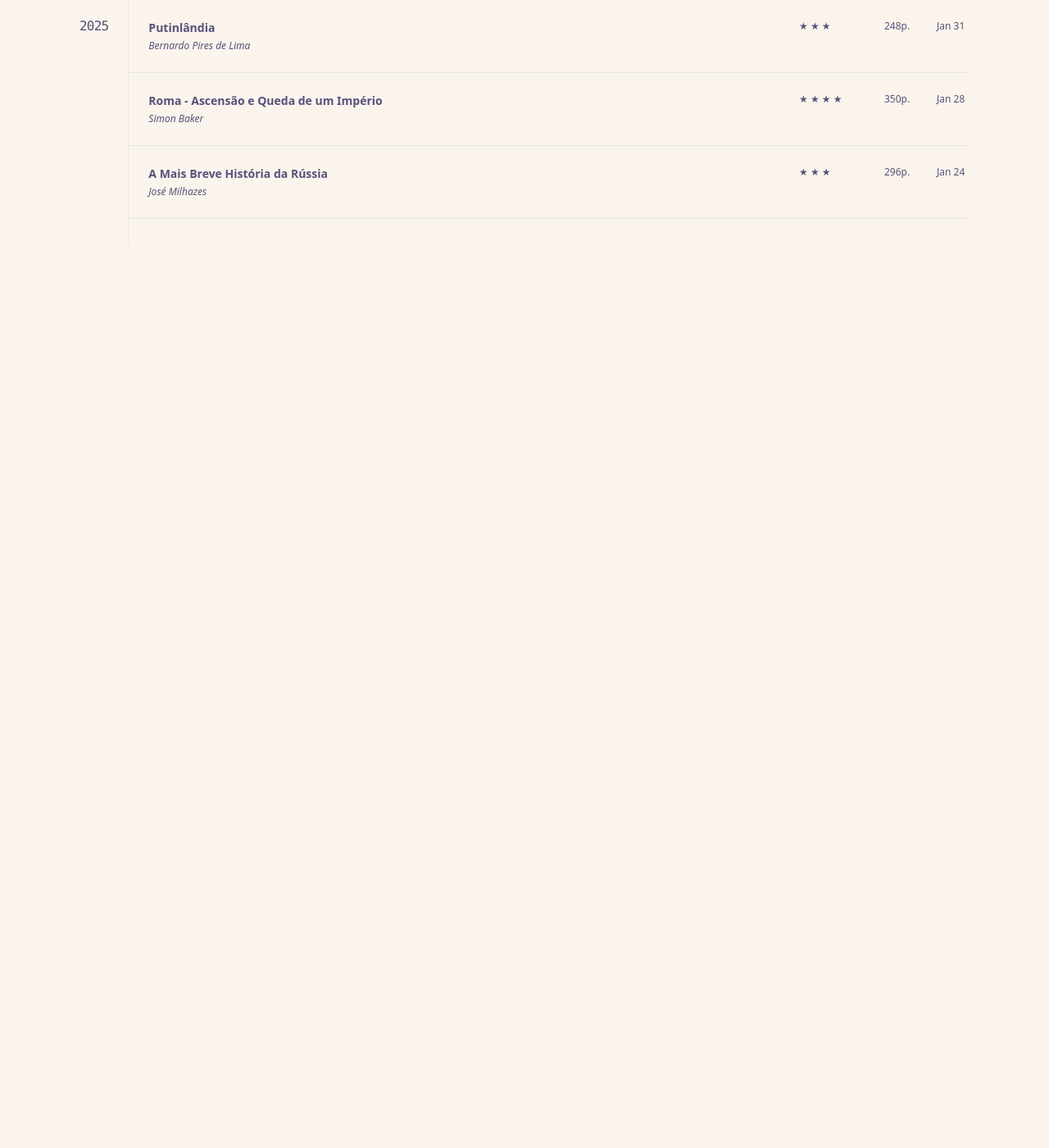
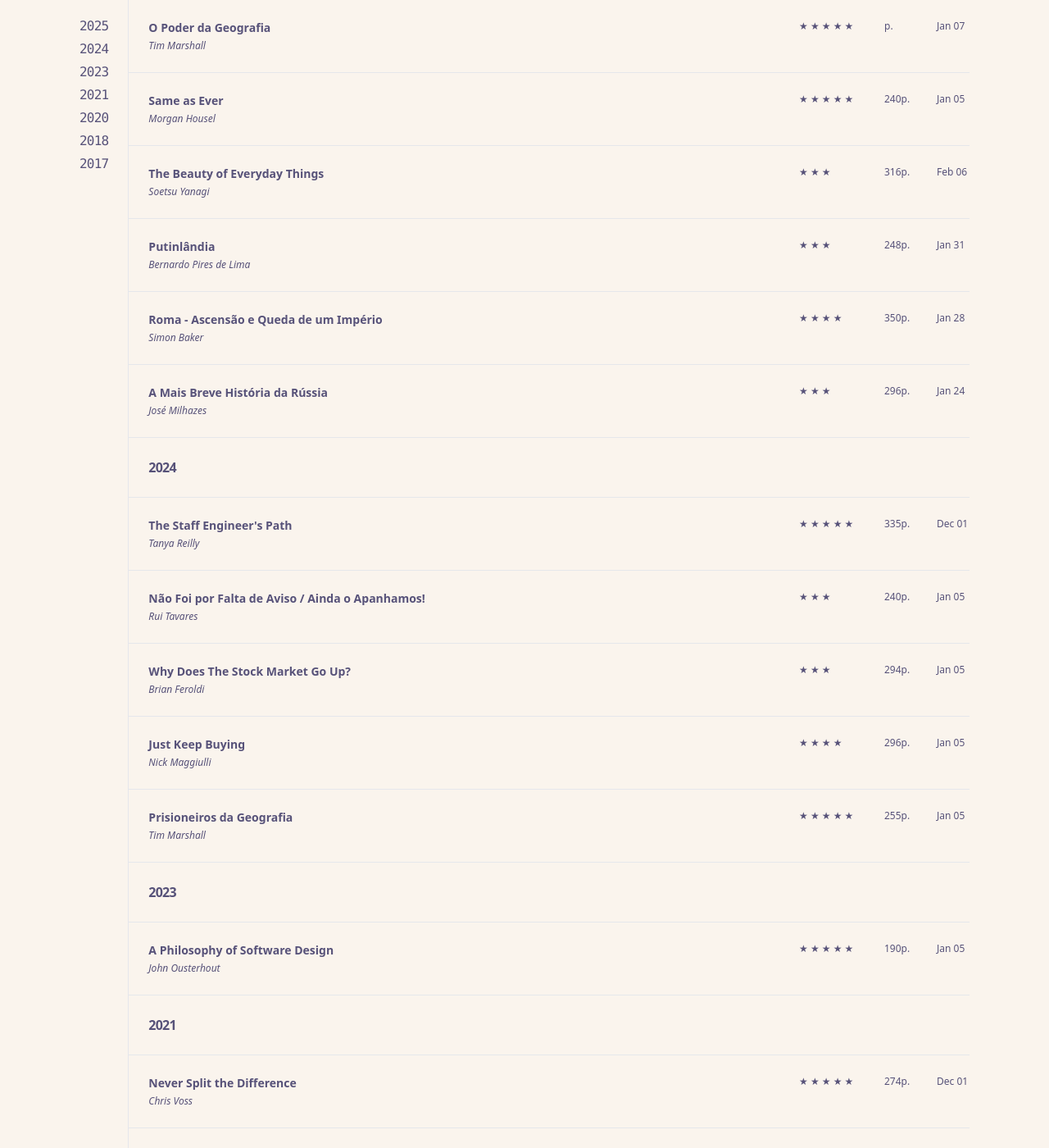
Before and after one commit to ordepdev/ordepdev.github.io, a Jekyll site: the page built from readings.md, in a window 1280 px wide and 1400 px high, scrolled down 1516 px. Shown: the whole window at 82% size. Built offline with Jekyll 4.4.1, drawn with Linux system fonts in a browser that asks for light colours; before the commit the page ends 1815 px from its top, so only the background shows below that; some of the changed text lies outside the part shown.

Commit message:
Add 18 more books from Goodreads data
🤖 Generated with [Claude Code](https://claude.ai/code)

Co-Authored-By: Claude <noreply@anthropic.com>

```diff
--- a/_data/readings.yml
+++ b/_data/readings.yml
@@ -46,13 +46,21 @@
   read_at: 2025-04-04
   link: https://www.goodreads.com/book/show/o-agente-estrangeiro
 
+- title: "Nós"
+  authors: [ "Yevgeny Zamyatin" ]
+  pages: 290
+  published_year: 1924
+  rating: 2
+  read_at: 2025-03-18
+  link: https://www.goodreads.com/book/show/20647867-n-s
+
 - title: "Slaughterhouse-Five"
   authors: [ "Kurt Vonnegut Jr." ]
   pages: 285
   published_year: 1969
   rating: 4
   read_at: 2025-03-26
-  link: https://www.goodreads.com/book/show/slaughterhouse-five
+  link: https://www.goodreads.com/book/show/8123395-slaughterhouse-five
 
 - title: "Deep Work"
   authors: [ "Cal Newport" ]
@@ -78,6 +86,22 @@
   read_at: 2025-02-08
   link: https://www.goodreads.com/book/show/214246307-o-ano-zero-da-nova-europa
 
+- title: "O Poder da Geografia"
+  authors: [ "Tim Marshall" ]
+  pages:
+  published_year:
+  rating: 5
+  read_at: 2025-01-07
+  link: https://www.goodreads.com/book/show/59416442-o-poder-da-geografia
+
+- title: "Same as Ever"
+  authors: [ "Morgan Housel" ]
+  pages: 240
+  published_year: 2023
+  rating: 5
+  read_at: 2025-01-05
+  link: https://www.goodreads.com/book/show/125116554-same-as-ever
+
 - title: "The Beauty of Everyday Things"
   authors: [ "Soetsu Yanagi" ]
   pages: 316
@@ -85,6 +109,14 @@
   rating: 3
   read_at: 2025-02-06
   link: https://www.goodreads.com/book/show/41753650-the-beauty-of-everyday-things
+
+- title: "The Staff Engineer's Path"
+  authors: [ "Tanya Reilly" ]
+  pages: 335
+  published_year: 2022
+  rating: 5
+  read_at: 2024-12-01
+  link: https://www.goodreads.com/book/show/61058107-the-staff-engineer-s-path
 
 - title: "Putinlândia"
   authors: [ "Bernardo Pires de Lima" ]
@@ -109,3 +141,115 @@
   rating: 3
   read_at: 2025-01-24
   link: https://www.goodreads.com/book/show/60461149-a-mais-breve-hist-ria-da-r-ssia---dos-eslavos-a-putin
+
+- title: "A Philosophy of Software Design"
+  authors: [ "John Ousterhout" ]
+  pages: 190
+  published_year: 2018
+  rating: 5
+  read_at: 2023-01-05
+  link: https://www.goodreads.com/book/show/39996759-a-philosophy-of-software-design
+
+- title: "Não Foi por Falta de Aviso / Ainda o Apanhamos!"
+  authors: [ "Rui Tavares" ]
+  pages: 240
+  published_year: 2024
+  rating: 3
+  read_at: 2024-01-05
+  link: https://www.goodreads.com/book/show/207075982-n-o-foi-por-falta-de-aviso-ainda-o-apanhamos
+
+- title: "Why Does The Stock Market Go Up?"
+  authors: [ "Brian Feroldi" ]
+  pages: 294
+  published_year: 2022
+  rating: 3
+  read_at: 2024-01-05
+  link: https://www.goodreads.com/book/show/60110829-why-does-the-stock-market-go-up
+
+- title: "Just Keep Buying"
+  authors: [ "Nick Maggiulli" ]
+  pages: 296
+  published_year: 2022
+  rating: 4
+  read_at: 2024-01-05
+  link: https://www.goodreads.com/book/show/59046778-just-keep-buying
+
+- title: "Prisioneiros da Geografia"
+  authors: [ "Tim Marshall" ]
+  pages: 255
+  published_year: 2015
+  rating: 5
+  read_at: 2024-01-05
+  link: https://www.goodreads.com/book/show/prisioneiros-da-geografia
+
+- title: "Never Split the Difference"
+  authors: [ "Chris Voss" ]
+  pages: 274
+  published_year: 2016
+  rating: 5
+  read_at: 2021-12-01
+  link: https://www.goodreads.com/book/show/26156469-never-split-the-difference
+
+- title: "Zero to One"
+  authors: [ "Peter Thiel" ]
+  pages: 195
+  published_year: 2014
+  rating: 5
+  read_at: 2021-11-11
+  link: https://www.goodreads.com/book/show/18050143-zero-to-one
+
+- title: "1984"
+  authors: [ "George Orwell" ]
+  pages: 298
+  published_year: 2013
+  rating: 5
+  read_at: 2021-10-14
+  link: https://www.goodreads.com/book/show/40961427-1984
+
+- title: "The Little Book of Common Sense Investing"
+  authors: [ "John C. Bogle" ]
+  pages: 216
+  published_year: 2007
+  rating: 5
+  read_at: 2021-09-15
+  link: https://www.goodreads.com/book/show/171127.The_Little_Book_of_Common_Sense_Investing
+
+- title: "You're Not Listening"
+  authors: [ "Kate Murphy" ]
+  pages: 278
+  published_year: 2020
+  rating: 5
+  read_at: 2021-05-04
+  link: https://www.goodreads.com/book/show/45892276-you-re-not-listening
+
+- title: "Algorithms to Live By"
+  authors: [ "Brian Christian" ]
+  pages: 368
+  published_year: 2016
+  rating: 5
+  read_at: 2020-12-31
+  link: https://www.goodreads.com/book/show/25666050-algorithms-to-live-by
+
+- title: "Designing Data-Intensive Applications"
+  authors: [ "Martin Kleppmann" ]
+  pages: 614
+  published_year: 2017
+  rating: 5
+  read_at: 2020-01-04
+  link: https://www.goodreads.com/book/show/23466395-designing-data-intensive-applications
+
+- title: "Weapons of Math Destruction"
+  authors: [ "Cathy O'Neil" ]
+  pages: 259
+  published_year: 2016
+  rating: 5
+  read_at: 2018-04-30
+  link: https://www.goodreads.com/book/show/28186015-weapons-of-math-destruction
+
+- title: "Building Microservices"
+  authors: [ "Sam Newman" ]
+  pages: 473
+  published_year: 2015
+  rating: 5
+  read_at: 2017-09-19
+  link: https://www.goodreads.com/book/show/22512931-building-microservices
```
